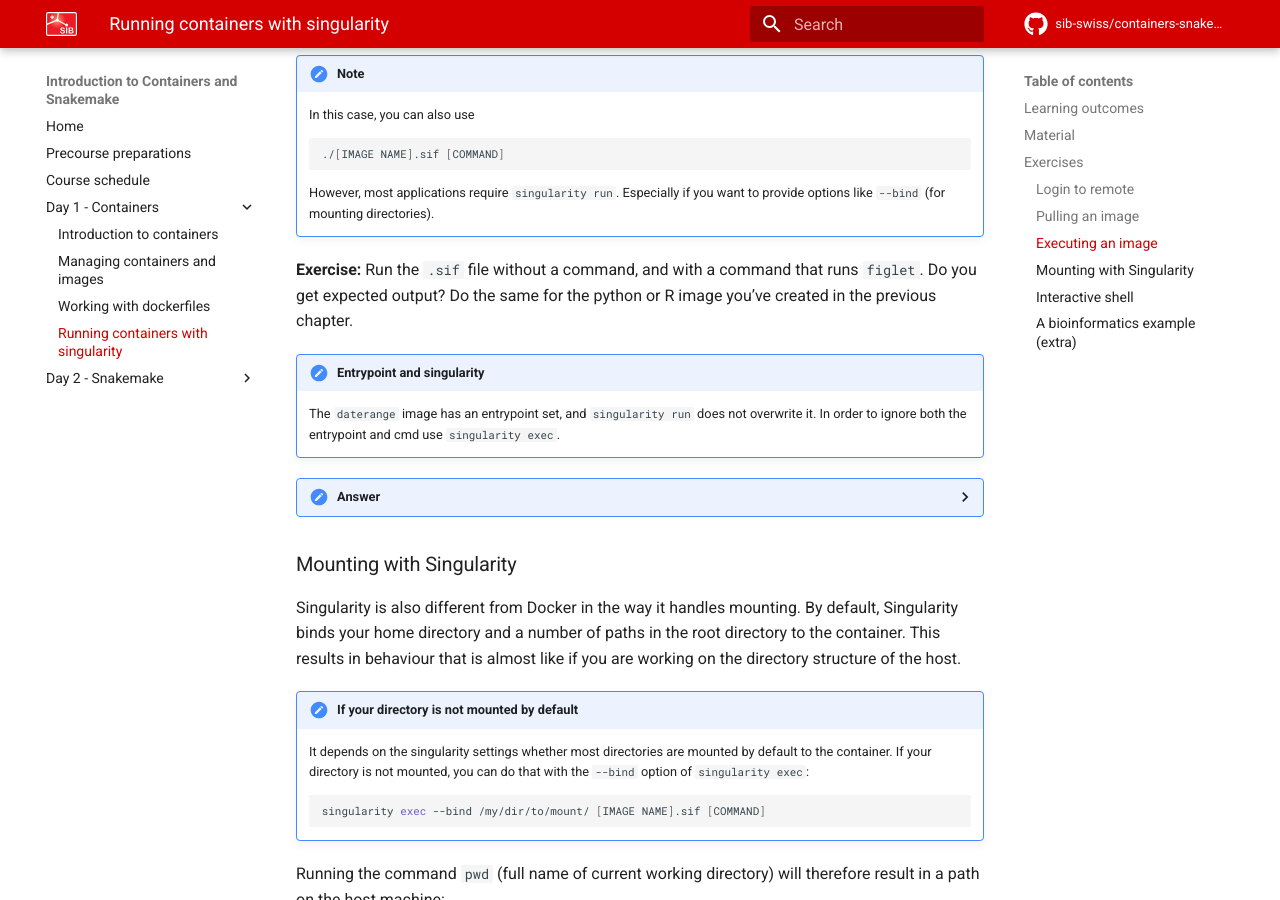
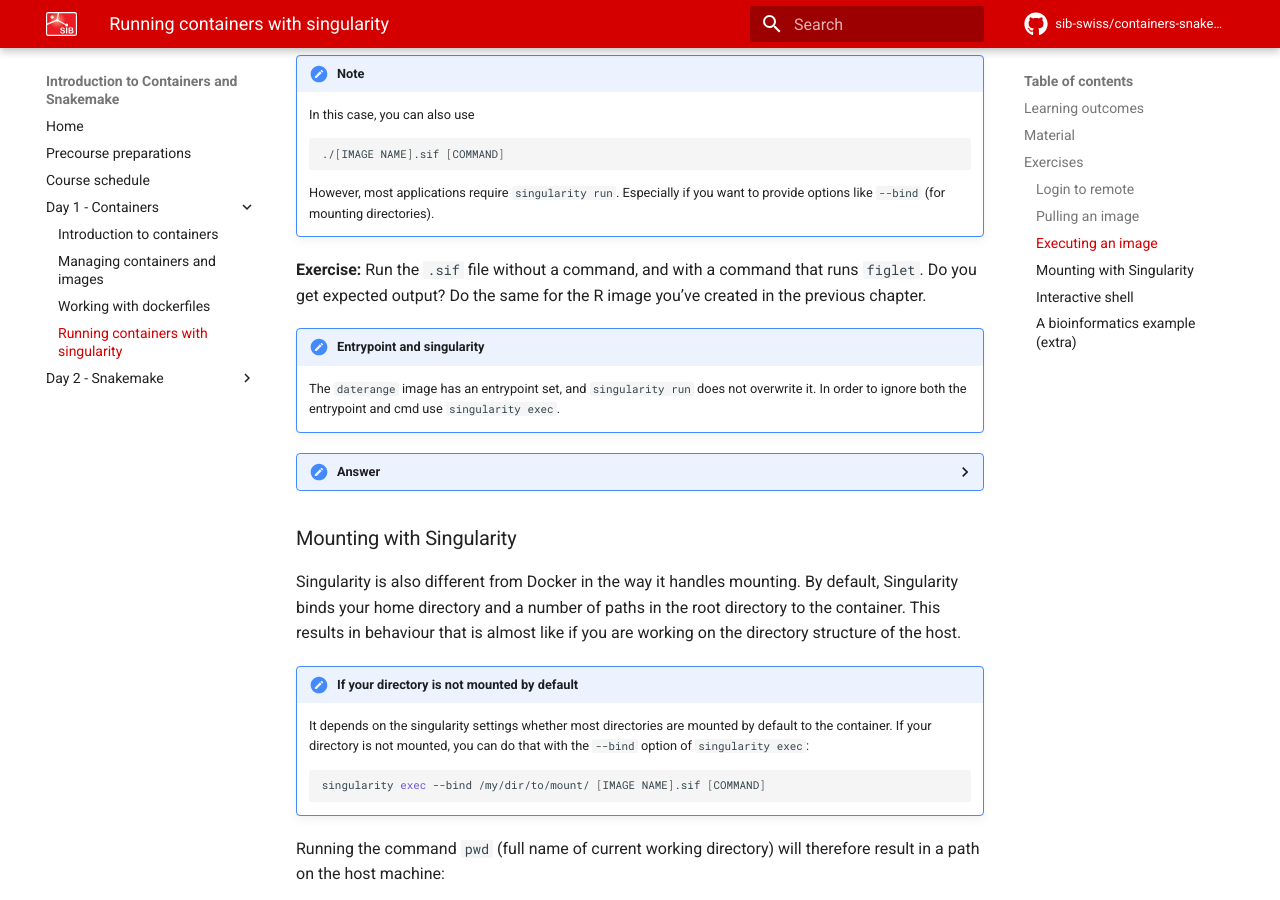
Before and after one commit to sib-swiss/containers-introduction-training, an MkDocs documentation site: the page built from docs/course_material/singularity.md, in a window 1280 px wide and 900 px high, scrolled down 2482 px. Built offline with MkDocs 1.6.1 and Material for MkDocs 9.7.7, drawn with Linux system fonts in a browser that asks for light colours; comment, search, counter and statistics services are not loaded; the version menu is left out; some of the changed lines change nothing that is shown.

Commit message:
updates singularity exercises

````diff
--- a/docs/course_material/singularity.md
+++ b/docs/course_material/singularity.md
@@ -96,7 +96,7 @@
     However, most applications require `singularity run`. Especially if you want to provide options like `--bind` (for mounting directories).
 
 
-**Exercise:** Run the `.sif` file without a command, and with a command that runs `figlet`. Do you get expected output? Do the same for the python or R image you've created in the previous chapter.
+**Exercise:** Run the `.sif` file without a command, and with a command that runs `figlet`. Do you get expected output? Do the same for the R image you've created in the previous chapter.
 
 !!! note "Entrypoint and singularity"
     The `daterange` image has an entrypoint set, and `singularity run` does not overwrite it. In order to ignore both the entrypoint and cmd use `singularity exec`.
@@ -131,55 +131,32 @@
                                                  |___/
 
     ```
-    === "R"
-        Pulling the `search_biomart_datasets` image:
 
-        ```sh
-        singularity pull docker://[USER NAME]/search_biomart_datasets:v1
-        ```
+    Pulling the `deseq2` image:
 
-        Running it without command:
+    ```sh
+    singularity pull docker://[USER NAME]/deseq2:v1
+    ```
 
-        ```sh
-        ./search_biomart_datasets_v1.sif
-        ```
+    Running it without command:
 
-        Running with a command:
+    ```sh
+    ./deseq2.sif
+    ```
 
-        ```sh
-        ./search_biomart_datasets_v1.sif --pattern sapiens
-        ```
+    Running with a command:
 
-        To overwrite both entrypoint and the command:
+    ```sh
+    ./deseq2.sif --rows 100
+    ```
 
-        ```sh
-        singularity exec search_biomart_datasets_v1.sif search_biomart_datasets.R --pattern "(R|r)at"
-        ```
+    To overwrite both entrypoint and the command:
 
-    === "Python"
-        Pulling the `daterange.py` image:
+    ```sh
+    singularity exec deseq2.sif test_deseq2.R --rows 200
+    ```
 
-        ```sh
-        singularity pull docker://[USER NAME]/daterange:v1
-        ```
 
-        Running it without command:
-
-        ```sh
-        ./daterange_v1.sif
-        ```
-
-        Running with a command:
-
-        ```sh
-        ./daterange_v1.sif --date 20221005
-        ```
-
-        To overwrite both entrypoint and the command:
-
-        ```sh
-        singularity exec daterange_v1.sif daterange.py --date 20221005
-        ```
 
 ### Mounting with Singularity
 
````
